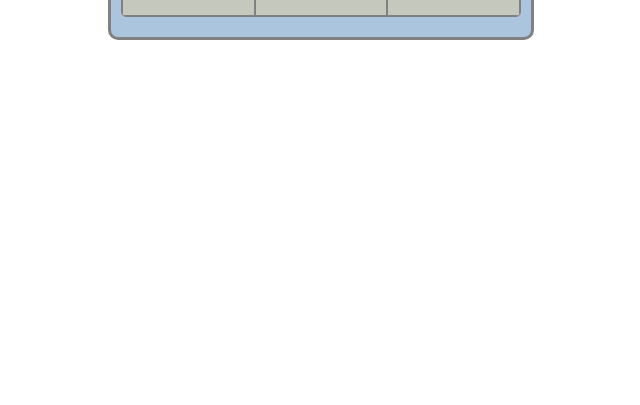
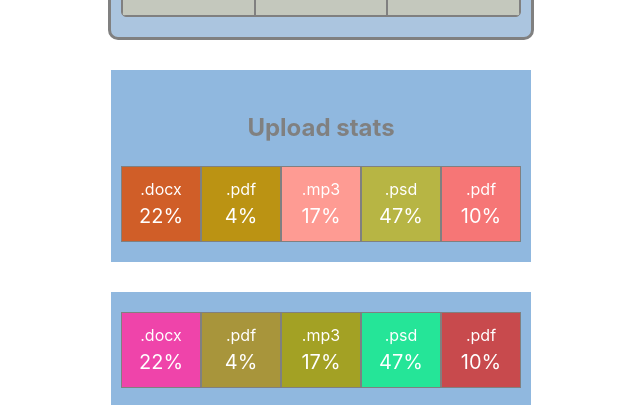
Before and after one commit to AsmolovskiyAndrey/goit-react-hw-01-components, a React (Create React App) app: page / in a window 1280 px wide. Shown: the part 414-819 px from the top of the page, without its empty margins (319-959 px from the left). Built offline with nearby package versions, Linux system fonts and the light colour scheme.

Commit message:
make2block

```diff
--- a/src/components/App.jsx
+++ b/src/components/App.jsx
@@ -1,14 +1,18 @@
 import { Profile } from "./Profile/Profile";
-import user from 'data/user'
+import { Statistics } from "./Statistics/Statistics";
+import user from 'data/user';
+import data from 'data/data';
 
 export const App = () => {
   return (
     <div>
     <Profile username={user.username}
-              tag={user.tag}
-              location={user.location}
-              avatar={user.avatar}
-              stats={user.stats} />
+      tag={user.tag}
+      location={user.location}
+      avatar={user.avatar}
+      stats={user.stats} />
+    <Statistics title="Upload stats" stats={data} />
+    <Statistics stats={data} />
     </div>
   );
 };
--- /dev/null
+++ b/src/components/Statistics/Statistics.jsx
@@ -0,0 +1,34 @@
+// import PropTypes from 'prop-types';
+import css from './Statistics.module.css';
+import PropTypes from 'prop-types';
+import { getRandomHexColor } from 'data/RandomColor'
+
+export const Statistics = ({title, stats}) => {
+  return (
+    <section className={css.statistics}>
+      {title && <h2 className={css.title}>{title}</h2>}
+
+      <ul className={css.statList}>
+        {stats.map(({ id, label, percentage }) => {
+          return (
+            <li key={id} className={css.item} style={{ backgroundColor: getRandomHexColor() }}>
+            <span className={css.label}>{label}</span>
+            <span className={css.percentage}>{percentage}%</span>
+          </li>
+          )
+        })}
+      </ul>
+    </section>
+  )
+}
+
+Statistics.propTypes = {
+  title: PropTypes.string,
+  stats: PropTypes.arrayOf(PropTypes.shape(
+    {
+      id: PropTypes.string.isRequired,
+      label: PropTypes.string.isRequired,
+      percentage: PropTypes.number.isRequired,
+    },
+  )),
+};
--- /dev/null
+++ b/src/components/Statistics/Statistics.module.css
@@ -0,0 +1,38 @@
+.statistics {
+  width: 400px;
+  margin-top: 30px;
+  margin-left: auto;
+  margin-right: auto;
+  padding: 20px 10px;
+
+  background-color: rgb(144, 184, 223);
+}
+
+.title {
+  padding: 20px 0;
+  text-align: center;
+  color: gray;
+}
+
+.statList {
+  display: flex;
+  justify-content: space-around;
+}
+
+.item {
+  display: flex;
+  flex-direction: column;
+  align-items: center;
+  flex-basis: calc(100% / 5);
+  padding: 10px;
+  border: solid 1px gray;
+}
+
+.label,
+.percentage {
+  color: white;
+}
+
+.percentage {
+  font-size: 20px;
+}
--- /dev/null
+++ b/src/data/RandomColor.js
@@ -0,0 +1,3 @@
+export function getRandomHexColor() {
+  return `#${Math.floor(Math.random() * 16777215).toString(16)}`;
+}
--- /dev/null
+++ b/src/data/data.json
@@ -0,0 +1,7 @@
+[
+  { "id": "id-1", "label": ".docx", "percentage": 22 },
+  { "id": "id-2", "label": ".pdf", "percentage": 4 },
+  { "id": "id-3", "label": ".mp3", "percentage": 17 },
+  { "id": "id-4", "label": ".psd", "percentage": 47 },
+  { "id": "id-5", "label": ".pdf", "percentage": 10 }
+]
```
